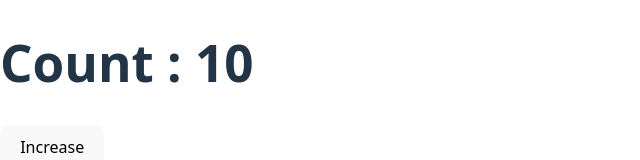
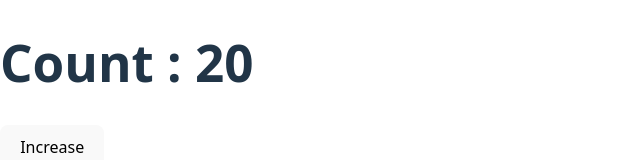
Before and after one commit to ridwanahmedxix/React-, a React (Vite) app in the folder Lesson/Lesson-2/: page / in a window 1280 px wide. Shown: the top 160 px of the page, without its empty margins (0-640 px from the left). Built offline with nearby package versions, Linux system fonts and the light colour scheme.

Commit message:
Increase Button , useEffect , useState revison

```diff
--- a/Lesson/Lesson-2/src/App.jsx
+++ b/Lesson/Lesson-2/src/App.jsx
@@ -2,20 +2,25 @@ import React, { useEffect, useState } from "react";
 import "./App.css";
 
 function App() {
-  const [price, setPrice] = useState(10);
+  const [price, setPrice] = useState(20);
+
   const increaseButton = () => {
     const newPrice = price + 1;
     setPrice(newPrice);
   };
 
   useEffect(() => {
-    alert("This is a Use Alert");
+    alert("This is a First Use Effect");
   }, []);
+
+  useEffect(() => {
+    alert("Price State Was Changed ");
+  }, [price]);
 
   return (
     <div>
       <h1> Count : {price} </h1>
-      <button onClick={increaseButton}>Increase </button>
+      <button onClick={increaseButton}>Increase</button>
     </div>
   );
 }
```
